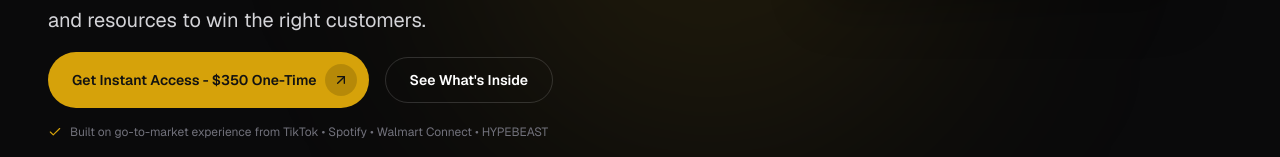
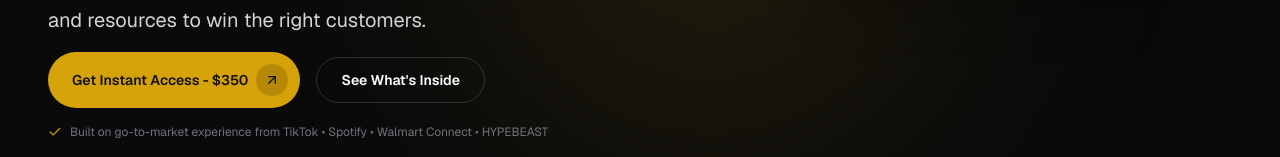
Before and after one commit to wadnsj/culture-first-gtm-landing-page, a Next.js app: page / in a window 1280 px wide. Shown: the part 520-677 px from the top of the page. Built offline with nearby package versions, Linux system fonts and the light colour scheme.

Commit message:
Drop redundant "One-Time" suffix from Hero and nav CTA buttons
The one-time-payment messaging already lives in the micro-copy line
below each CTA (ONE-TIME PAYMENT • LIFETIME ACCESS • FUTURE UPDATES
INCLUDED), so the buttons go back to plain "$350" instead of
restating it inline.

```diff
--- a/components/hero.tsx
+++ b/components/hero.tsx
@@ -65,7 +65,7 @@ export function Hero() {
               rel="noopener noreferrer"
               className="group inline-flex items-center gap-2 rounded-full bg-accent py-3 pr-3 pl-6 text-sm font-semibold text-accent-foreground transition-transform hover:-translate-y-0.5"
             >
-              Get Instant Access - $350 One-Time
+              Get Instant Access - $350
               <span className="flex size-8 items-center justify-center rounded-full bg-black/15 text-accent-foreground">
                 <ArrowUpRight className="size-4" aria-hidden="true" />
               </span>
--- a/components/site-nav.tsx
+++ b/components/site-nav.tsx
@@ -61,7 +61,7 @@ export function SiteNav() {
         >
           Get Access
           <span className="font-mono text-xs font-normal text-primary-foreground/60">
-            - $350 One-Time
+            - $350
           </span>
         </a>
       </nav>
```
